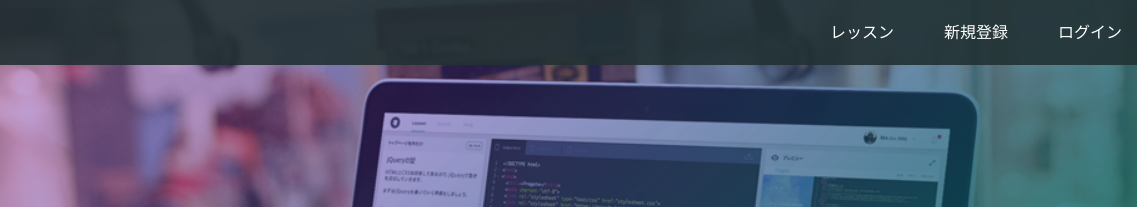
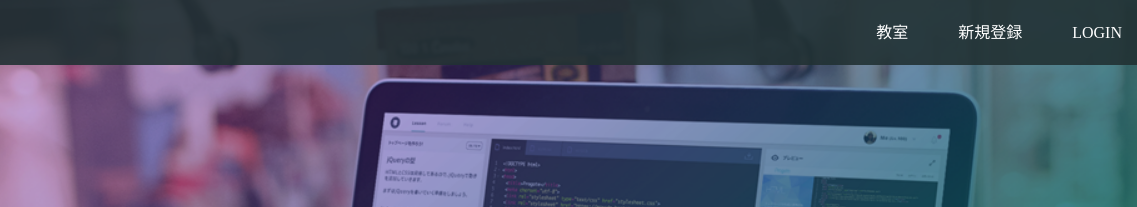
Before and after one commit to missC900/first, a plain HTML site: page index.html in a window 1280 px wide. Shown: the top 207 px of the page, 143-1280 px from the left. Drawn offline with Linux system fonts and the light colour scheme.

Commit message:
Update index.html

```diff
--- a/index.html
+++ b/index.html
@@ -15,9 +15,9 @@
       </div>
       <span class="fa fa-bars menu-icon"></span>
       <div class="header-right">
-        <a href="#">レッスン</a>
+        <a href="#">教室</a>
         <a href="#">新規登録</a>
-        <a href="#" class="login">ログイン</a>
+        <a href="#" class="login">LOGIN</a>
       </div>
     </div>
   </header>
```
